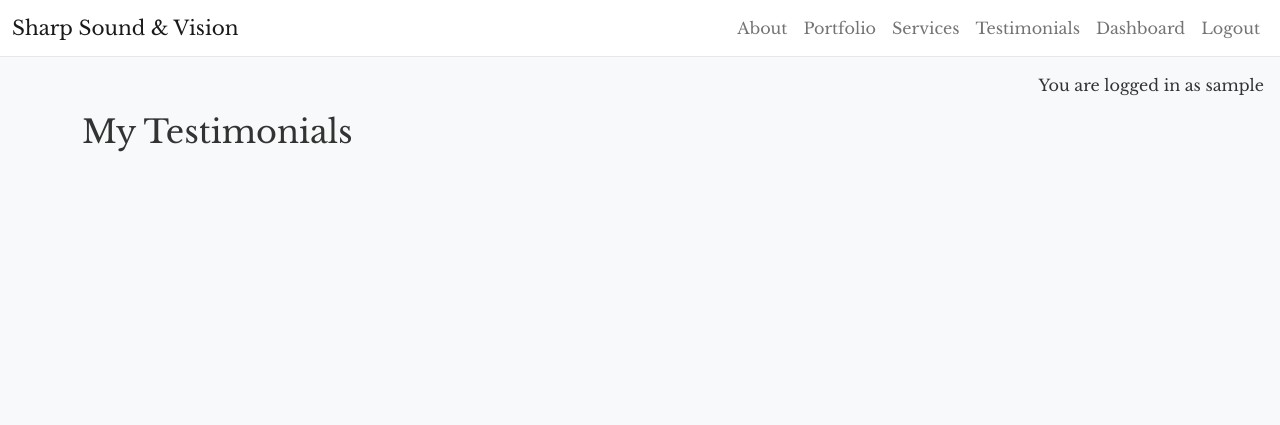
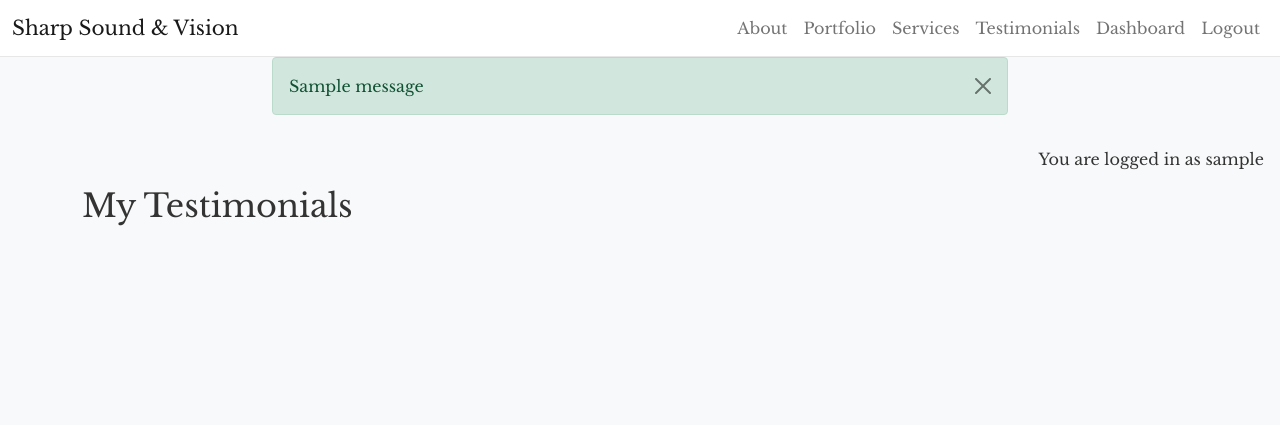
Before and after one commit to phoebeW17/sharp_sound_vision, a Django app: page /dashboard/ in a window 1280 px wide. Shown: the top 425 px of the page. Run offline with Django 4.2, Linux system fonts and the light colour scheme; a user stored in the database is signed in; tables that the repository leaves empty hold one stand-in row (values such as "Sample post"); one stand-in notice (Sample message) is shown.

Commit message:
add message tags

```diff
--- a/sharpsound_vision/settings.py
+++ b/sharpsound_vision/settings.py
@@ -12,6 +12,7 @@ https://docs.djangoproject.com/en/4.2/ref/settings/
 
 from pathlib import Path
 import os
+from django.contrib.messages import constants as messages
 import dj_database_url
 
 if os.path.exists("env.py"):
@@ -135,6 +136,10 @@ USE_I18N = True
 
 USE_TZ = True
 
+MESSAGE_TAGS = {
+    messages.SUCCESS: 'alert-success',
+    messages.ERROR: 'alert-danger',
+}
 
 # Static files (CSS, JavaScript, Images)
 # https://docs.djangoproject.com/en/4.2/howto/static-files/
--- a/templates/base.html
+++ b/templates/base.html
@@ -43,7 +43,9 @@
             </button>
             <div class="collapse navbar-collapse" id="navbarText">
                 <ul class="navbar-nav ms-auto mb-2 mb-lg-0">
+
                     {% if request.user.is_authenticated %}
+                    <!-- Code for Logged In Navbar -->
                     <li class="nav-item">
                         <a class="nav-link {% if request.path == home_url %}active{% endif %}" aria-current="page"
                             href="{% url 'about' %}">About</a>
@@ -67,7 +69,9 @@
                         <a class="nav-link {% if request.path == logout_url %}active{% endif %}" aria-current="page"
                             href="{% url 'account_logout' %}">Logout</a>
                     </li>
+
                     {% else %}
+                    <!-- Code for Logged Out Navbar -->
                     <li class="nav-item">
                         <a class="nav-link {% if request.path == home_url %}active{% endif %}" aria-current="page"
                             href="{% url 'about' %}">About</a>
@@ -97,6 +101,20 @@
             </div>
         </div>
     </nav>
+    <!-- displaying Django messages -->
+    <div class="container">
+        <div class="row">
+            <div class="col-md-8 offset-md-2">
+                {% for message in messages %}
+                <div class="alert {{ message.tags }} alert-dismissible
+          fade show" id="msg" role="alert">
+                    {{ message | safe }}
+                    <button type="button" class="btn-close" data-bs-dismiss="alert" aria-label="Close"></button>
+                </div>
+                {% endfor %}
+            </div>
+        </div>
+    </div>
 
     <main class="flex-shrink-0 main-bg">
         <!--CI LMS code -->
```
